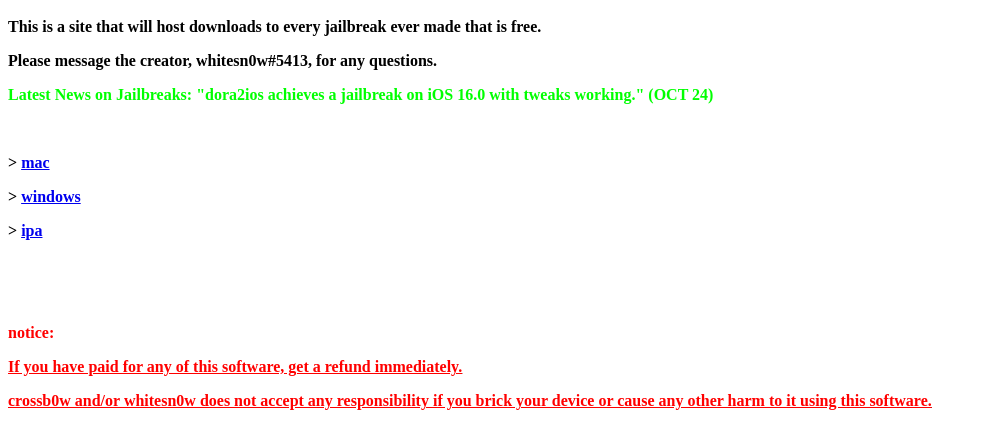
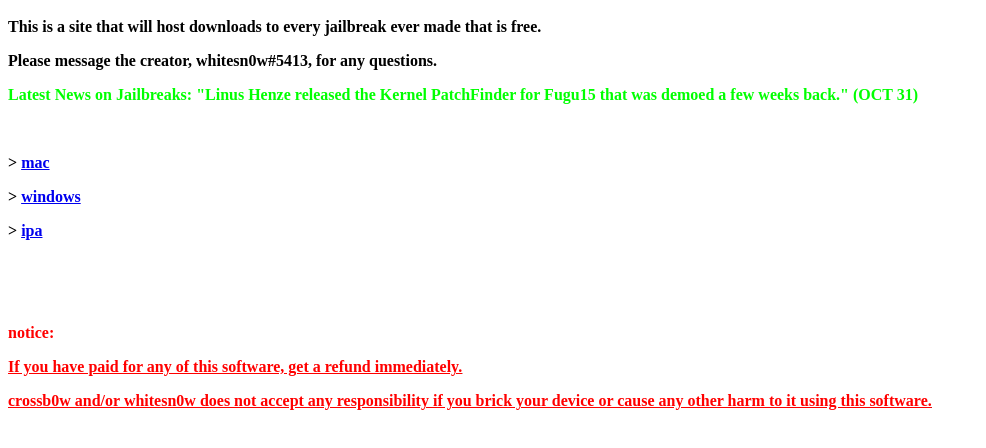
Before and after one commit to vixoarchive/axilo, a plain HTML site: page index.html in a window 1280 px wide. Shown: the part 48-496 px from the top of the page, without its empty margins (0-986 px from the left). Drawn offline with Linux system fonts and the light colour scheme.

Commit message:
UPDATE NEWS

```diff
--- a/index.html
+++ b/index.html
@@ -1,7 +1,7 @@
 <h1>crossb0w&nbsp;</h1>
 <p><strong>This is a site that will host downloads to every jailbreak ever made that is free.</strong></p>
 <p><strong>Please message the creator, whitesn0w#5413, for any questions.</strong></p>
-<p><span style="color: #00ff00;"><strong>Latest News on Jailbreaks: "dora2ios achieves a jailbreak on iOS 16.0 with tweaks working." (OCT 24)</strong></span></p>
+<p><span style="color: #00ff00;"><strong>Latest News on Jailbreaks: "Linus Henze released the Kernel PatchFinder for Fugu15 that was demoed a few weeks back." (OCT 31)</strong></span></p>
 <p>&nbsp;</p>
 <p><strong>&gt; <a href="/mac">mac</a></strong></p>
 <p><strong>&gt; <a href="/windows">windows</a></strong></p>
```
